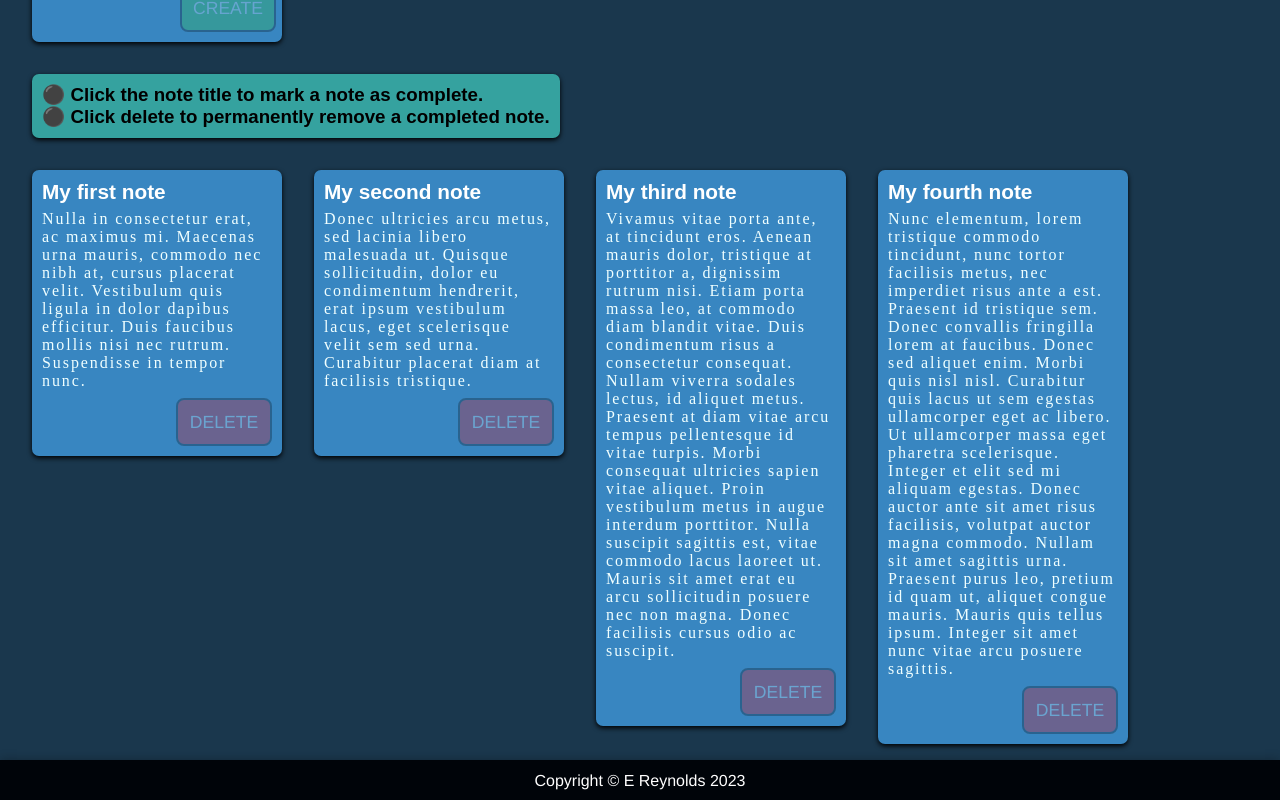
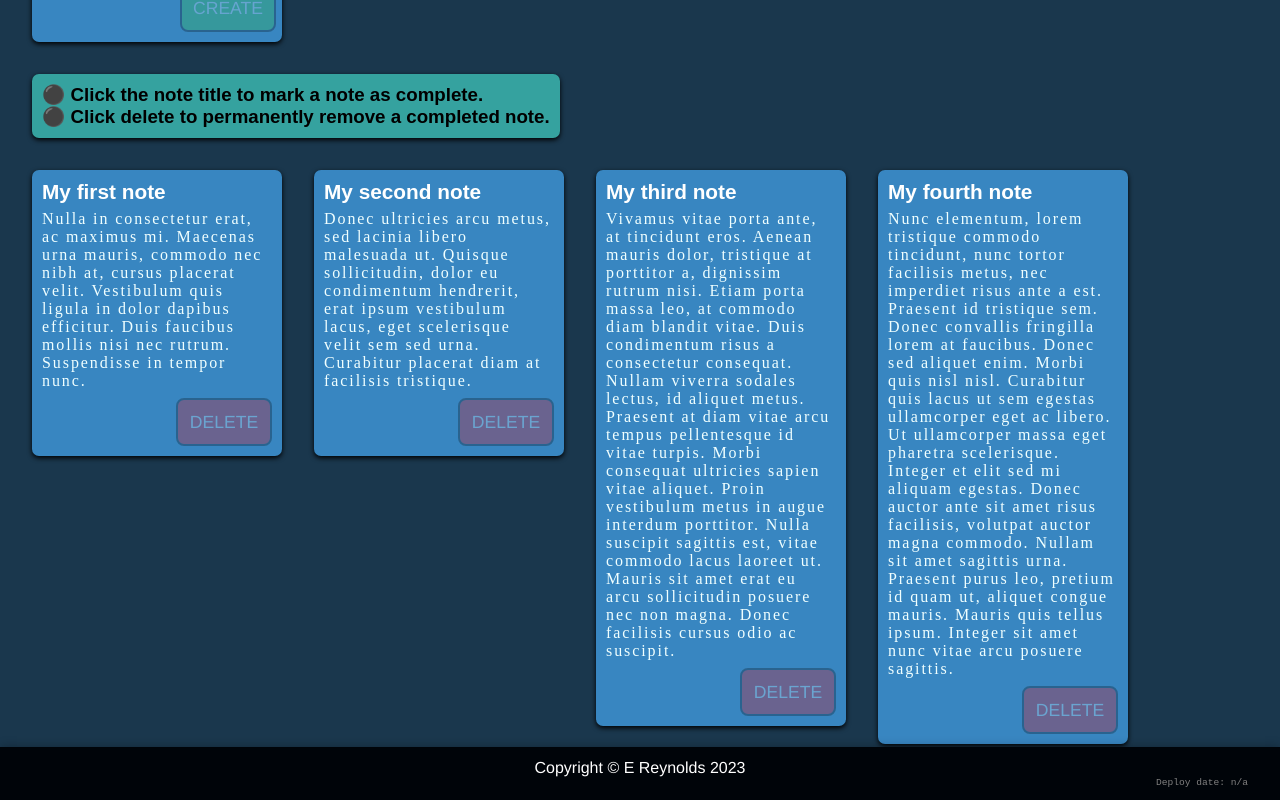
Before and after one commit to ewen-r/notie, a React (Create React App) app: page / in a window 1280 px wide. Shown: the part 297-1097 px from the top of the page. Built offline with nearby package versions, Linux system fonts and the light colour scheme.

Commit message:
Add build date to footer and initial debug.

```diff
--- a/public/styles.css
+++ b/public/styles.css
@@ -42,11 +42,18 @@ footer {
   position: absolute;
   bottom: 0;
   width: 100%;
-  height: 2.5rem
+  min-height: 2.5rem
 }
 
 footer p {
   font-family: 'Franklin Gothic Medium', 'Arial Narrow', Arial, sans-serif;
+}
+
+footer p.buildInfo {
+  text-align: right;
+  font-family: 'Courier New', Courier, monospace;
+  font-size: 0.6rem;
+  color: grey
 }
 
 /* INFO */
--- a/src/components/App.jsx
+++ b/src/components/App.jsx
@@ -17,6 +17,8 @@ import Notes from "./Notes";
   * @returns {jsx} JSX Element
 */
 function App(props) {
+  console.log(`App(): Deploy date: ${process.env.DEPLOY_DATETIME || new Date()}`);
+
   return (
     <div>
       <Header />
--- a/src/components/Footer.jsx
+++ b/src/components/Footer.jsx
@@ -17,6 +17,7 @@ function Footer(props) {
   return (
     <footer>
       <p>Copyright © E Reynolds {new Date().getFullYear()}</p>
+      <p className="buildInfo">Deploy date: {process.env.DEPLOY_DATETIME || 'n/a'}</p>
     </footer>
   );
 }
```
